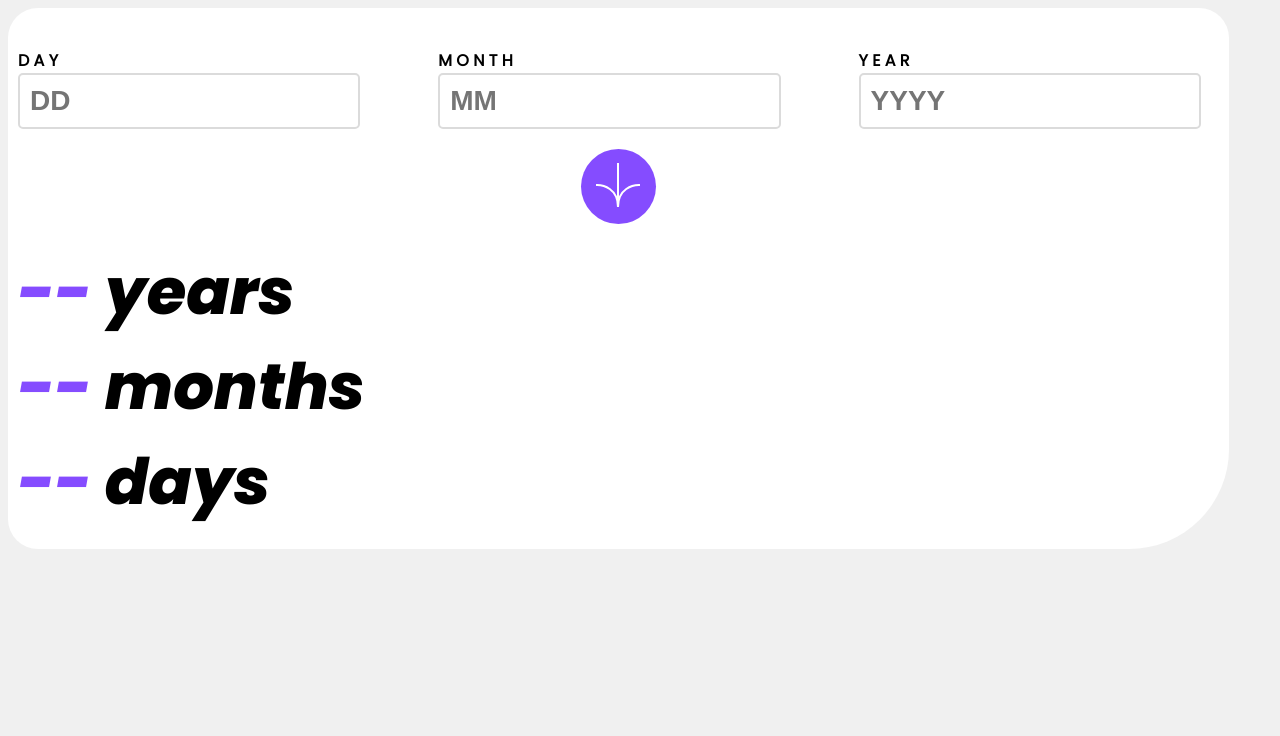
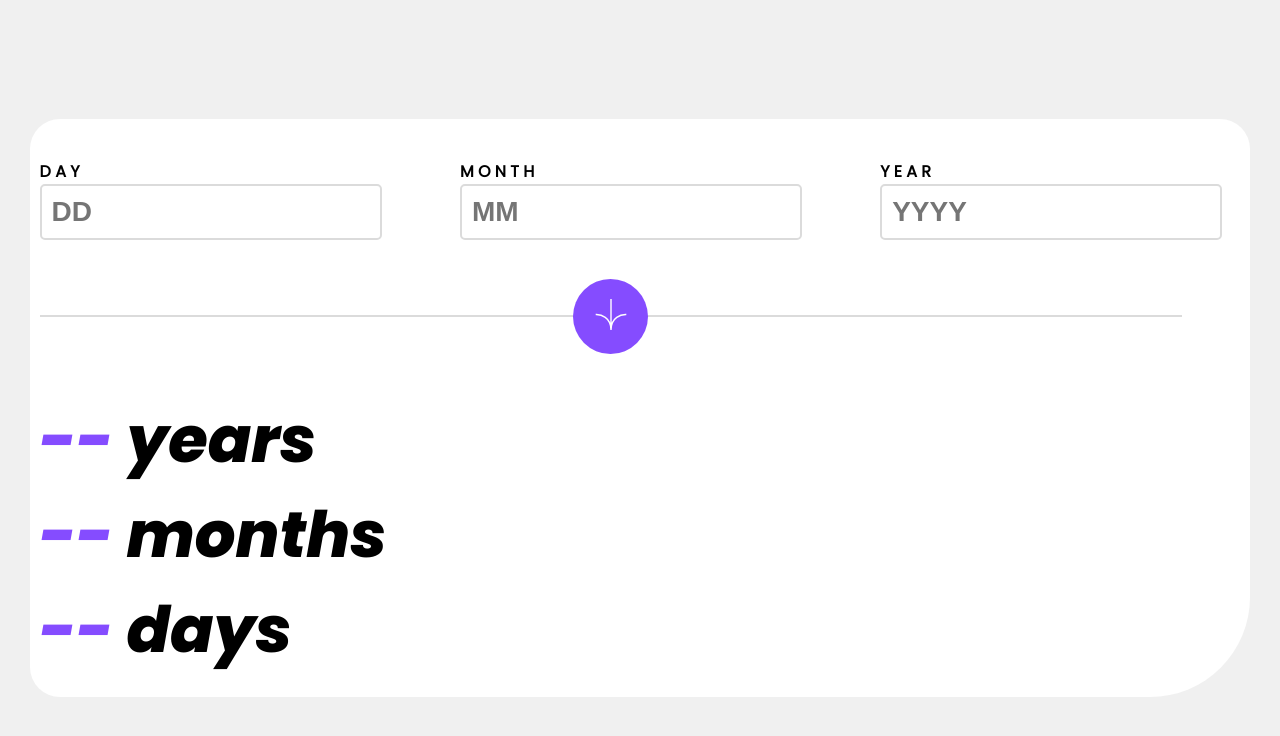
Before and after one commit to AbdullahJ99/age-calculator-app, a plain HTML site: page index.html in a window 1280 px wide. Drawn offline with Linux system fonts and the light colour scheme.

Commit message:
Adjusted positioning and tweaked to look more like the design

```diff
--- a/css/main.css
+++ b/css/main.css
@@ -1,3 +1,4 @@
+/*-------------- General Styles --------------*/
 html {
     font-size: 32px;
 }
@@ -6,6 +7,16 @@ body {
     font-family: 'Poppins', sans-serif;
     font-size: 1em;
     background-color: hsl(0, 0%, 94%);
+    height: 100vh;
+    display: flex;
+    flex-direction: column;
+}
+
+.flex-container{
+  display: flex;
+  justify-content: center;
+  align-items: center;
+  flex: 1;
 }
 
 .age-container {
@@ -18,6 +29,7 @@ body {
     padding: 20px 10px;
 }
 
+/*-------------- Input Styles --------------*/
 .input-container {
     display: flex;
     flex-flow: row wrap;
@@ -64,13 +76,16 @@ body {
     border-color: hsl(0, 100%, 67%);
 }
 
+/*-------------- Button Styles --------------*/
 .button-container{
-    margin: 20px 0;
+    margin: 75px 0;
     text-align: center;
-}
-
-.button-container hr{
-    margin: 0;
+    width: 95%;
+    height: 0;
+    border: 1px solid hsl(0, 0%, 86%);
+    display: flex;
+    justify-content: center;
+    align-items: center;
 }
 
 .calculate{
@@ -82,6 +97,11 @@ body {
     margin: 0;
 }
 
+.calculate img{
+    width: 50%;
+}
+
+/*-------------- Results Styles --------------*/
 .calculated-age h1 {
     font-weight: 800;
     font-style: italic;
--- a/index.html
+++ b/index.html
@@ -18,6 +18,7 @@
 </head>
 
 <body>
+  <div class="flex-container">
     <div class="age-container">
       <form class="age-form">
         <div class="input-container">
@@ -47,6 +48,7 @@
         <h1 class="days-header"><span class="days">--</span> days</h1>
       </div>
     </div>
+  </div>
 
 
   <script src="script/main.js"></script>
```
Lines whose indentation alone changed are shown as unchanged.
